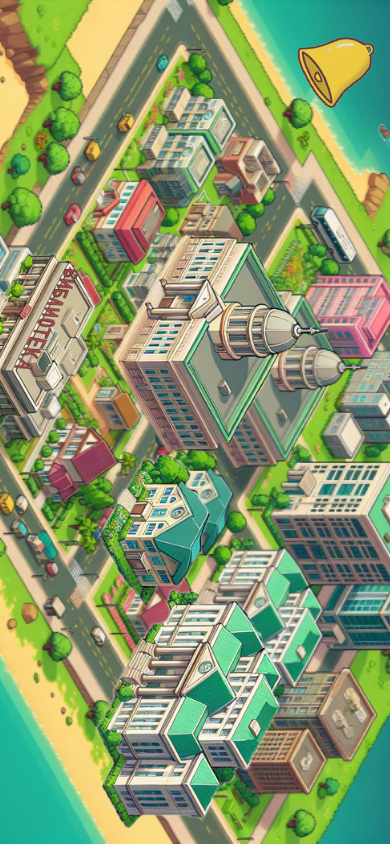
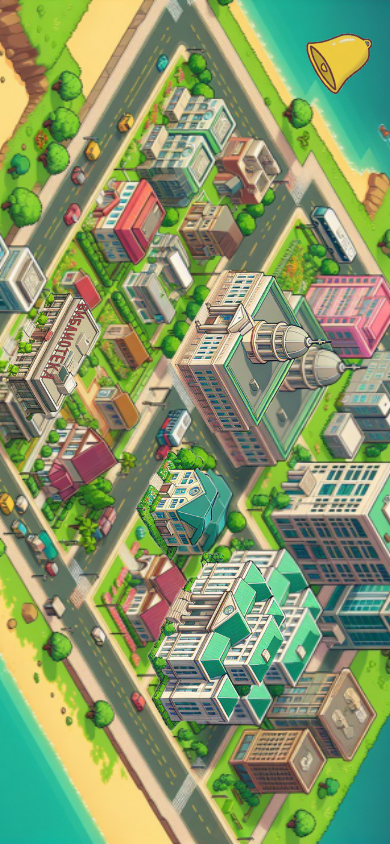
Before and after one commit to 77Dasha77/d, a plain HTML site: page index.html in a window 390 px wide. Drawn offline with Linux system fonts and the light colour scheme.

Commit message:
Add files via upload

```diff
--- a/город.css
+++ b/город.css
@@ -51,7 +51,7 @@ body, html {
   right: 20px;
 }
 
-@media (max-width: 601px) {
+@media (max-width: 800px) {
   .container {
     width: 100%;
     height: 100%;
@@ -64,40 +64,40 @@ body, html {
   .image-button1 {
     margin: 0;
     position: absolute;
-    top: 24%;
-    right: 8%;
-    transform: rotate(90deg) scale(0.8);
+    top: 25%;
+    right: 0%;
+    transform: rotate(90deg) scale(0.6);
   }
 
   .image-button2 {
     margin: 0;
     position: absolute;
-    top: 30%;
-    right: 65%;
-    transform: rotate(90deg) scale(0.8);
+    top: 32%;
+    right: 59%;
+    transform: rotate(90deg) scale(0.6);
   }
 
   .image-button3 {
     margin: 0;
     position: absolute;
-    top: 70%;
-    right: 13%;
-    transform: rotate(90deg) scale(0.8);
+    top: 62%;
+    right: 6%;
+    transform: rotate(90deg) scale(0.6);
   }
 
   .image-button4 {
     margin: 0;
     position: absolute;
-    top: 54%;
-    right: 36%;
-    transform: rotate(90deg) scale(0.8);
+    top: 51%;
+    right: 30%;
+    transform: rotate(90deg) scale(0.6);
   }
 
   .image-button5 {
     margin: 0;
     position: absolute;
-    top: 1%;
-    right: 1%;
-    transform: rotate(30deg) scale(0.7);
+    top: 0%;
+    right: 0%;
+    transform: rotate(30deg) scale(0.6);
   }
 }
```
